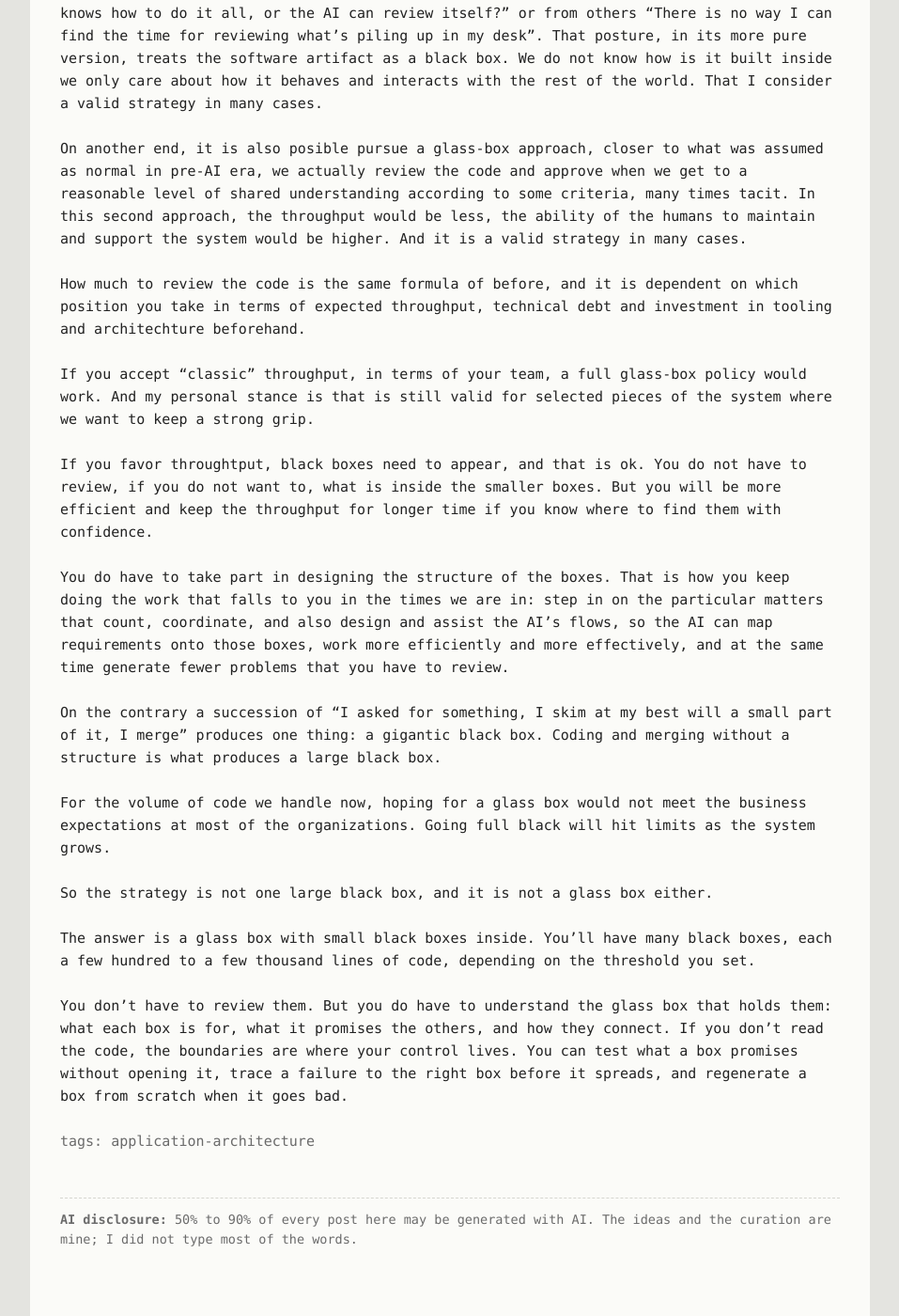
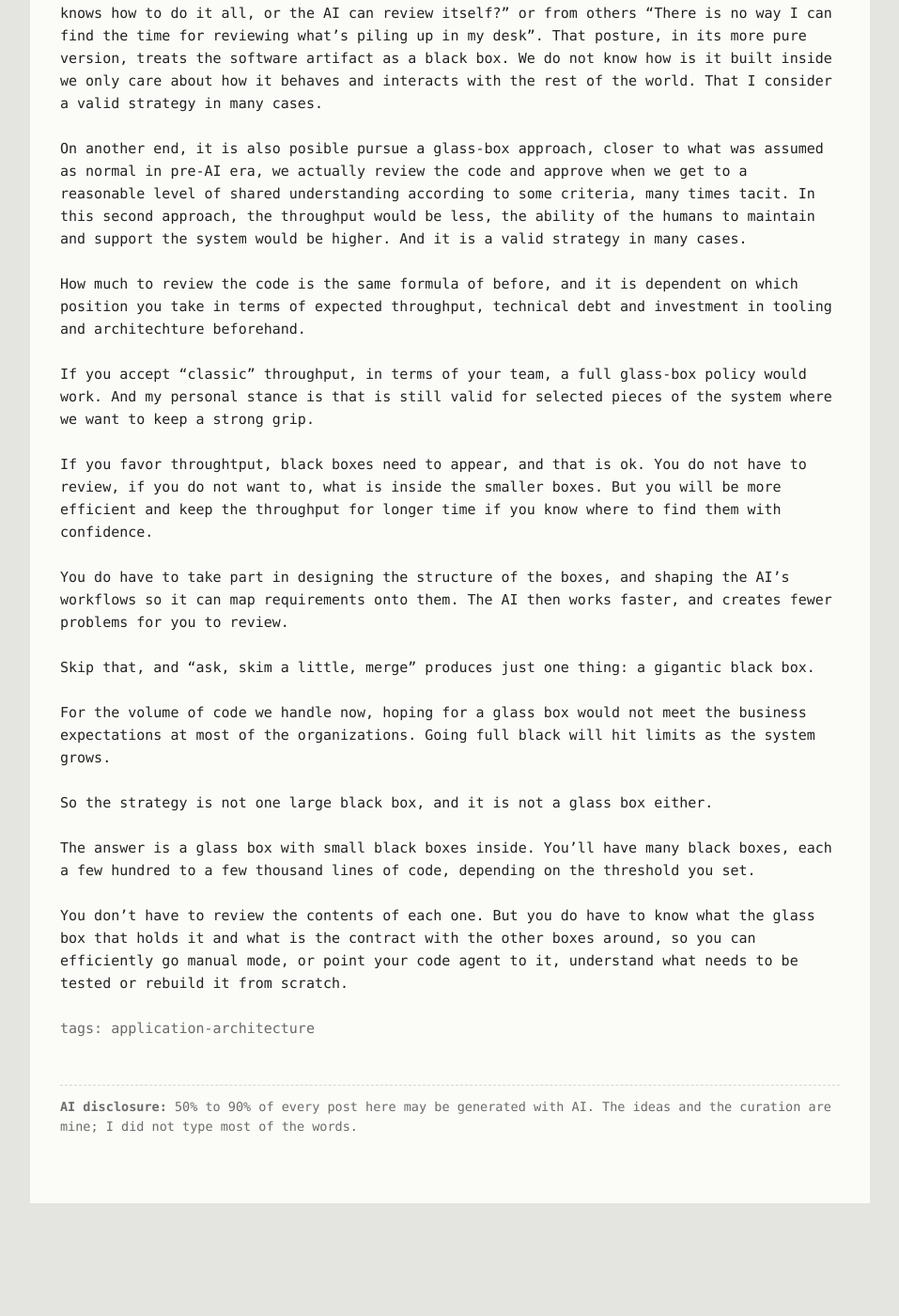
Before and after one commit to the-guish/the-dog-ate-my-typewriter, a Jekyll site: the page built from _posts/2026-11-01-my-dear-box.md, in a window 1280 px wide and 1400 px high, scrolled down 3094 px. Shown: the whole window at 94% size, without its empty margins (161-1118 px from the left). Built offline with Jekyll 4.4.1, drawn with Linux system fonts in a browser that asks for light colours; our own code applies the rules of GitHub Pages for plain Markdown files; after the commit the page ends 4374 px from its top, so only the background shows below that.

Commit message:
edits
Signed-off-by: Luis Castro <dev@guish.in>

```diff
--- a/_posts/2026-11-01-my-dear-box.md
+++ b/_posts/2026-11-01-my-dear-box.md
@@ -78,9 +78,9 @@ If you accept "classic" throughput, in terms of your team, a full glass-box poli
 
 If you favor throughtput, black boxes need to appear, and that is ok. You do not have to review, if you do not want to, what is inside the smaller boxes. But you will be more efficient and keep the throughput for longer time if you know where to find them with confidence.
 
-You do have to take part in designing the structure of the boxes. That is how you keep doing the work that falls to you in the times we are in: step in on the particular matters that count, coordinate, and also design and assist the AI's flows, so the AI can map requirements onto those boxes, work more efficiently and more effectively, and at the same time generate fewer problems that you have to review.
+You do have to take part in designing the structure of the boxes, and shaping the AI’s workflows so it can map requirements onto them. The AI then works faster, and creates fewer problems for you to review.
 
-On the contrary a succession of "I asked for something, I skim at my best will a small part of it, I merge" produces one thing: a gigantic black box. Coding and merging without a structure is what produces a large black box.
+Skip that, and “ask, skim a little, merge” produces just one thing: a gigantic black box.
 
 For the volume of code we handle now, hoping for a glass box would not meet the business expectations at most of the organizations. Going full black will hit limits as the system grows.
 
@@ -88,4 +88,4 @@ So the strategy is not one large black box, and it is not a glass box either.
 
 The answer is a glass box with small black boxes inside. You’ll have many black boxes, each a few hundred to a few thousand lines of code, depending on the threshold you set.
 
-You don’t have to review them. But you do have to understand the glass box that holds them: what each box is for, what it promises the others, and how they connect. If you don’t read the code, the boundaries are where your control lives. You can test what a box promises without opening it, trace a failure to the right box before it spreads, and regenerate a box from scratch when it goes bad.
+You don’t have to review the contents of each one. But you do have to know what the glass box that holds it and what is the contract with the other boxes around, so you can efficiently go manual mode, or point your code agent to it, understand what needs to be tested or rebuild it from scratch.
```
